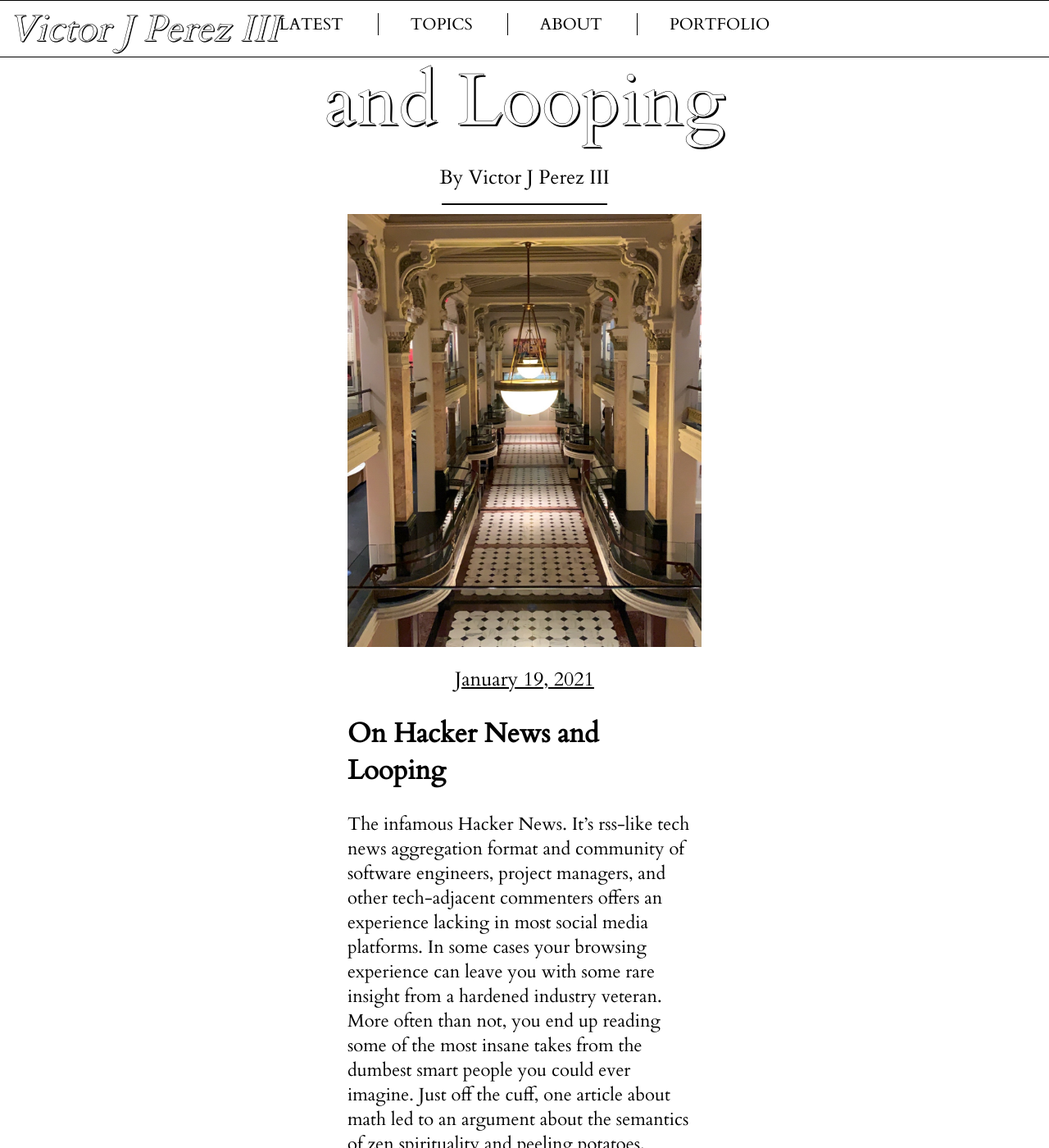
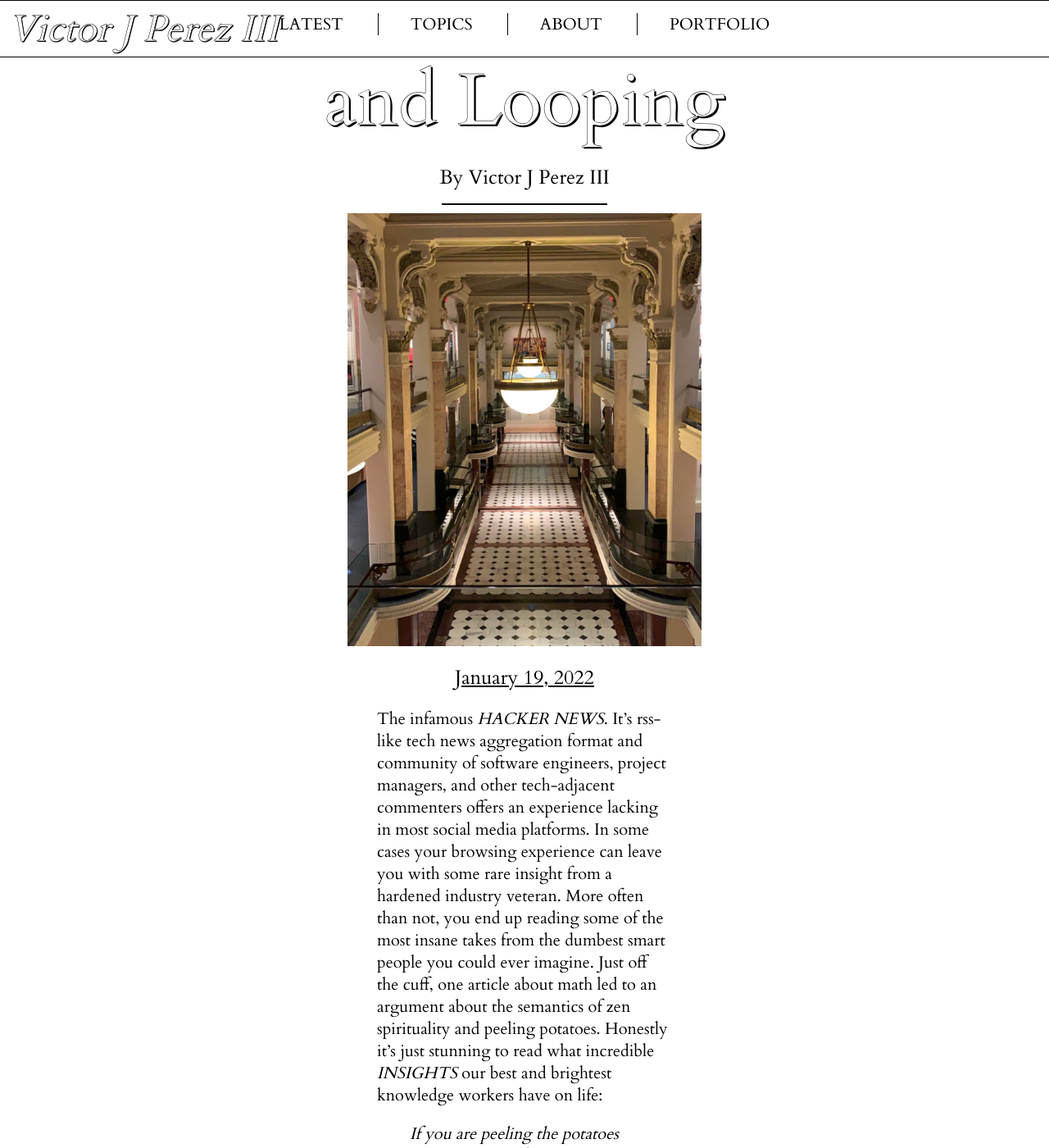
Before and after one commit to victorjperez/blog, a Jekyll site: the page built from _posts/2022-01-19-On-Hacker-News-and-Looping.markdown, in a window 1280 px wide and 1400 px high, scrolled down 193 px. Shown: the whole window at 82% size. Built offline with Jekyll 4.4.1, drawn with Linux system fonts in a browser that asks for light colours; some of the changed text lies outside the part shown.

Commit message:
font size & typos

```diff
--- a/_posts/2022-01-19-On-Hacker-News-and-Looping.markdown
+++ b/_posts/2022-01-19-On-Hacker-News-and-Looping.markdown
@@ -1,39 +1,38 @@
 ---
 layout: Page
 title: "On Hacker News and Looping"
-date: 2021-01-19 05:50:34 -0400
+date: 2022-01-19 05:50:34 -0400
 author: "Victor J Perez III"
 categories: [tech]
 image: "portrait.jpeg"
 excerpt_separator: <!--more-->
 ---
 
-# On Hacker News and Looping
-
-The infamous Hacker News. It's rss-like tech news aggregation format and community of software engineers, project managers, and other tech-adjacent commenters offers an experience lacking in most social media platforms. In some cases your browsing experience can leave you with some rare insight from a hardened industry veteran. More often than not, you end up reading some of the most insane takes from the dumbest smart people you could ever imagine. Just off the cuff, one article about math led to an argument about the semantics of zen spirituality and peeling potatoes. Honestly it's just stunning to read what incredible [insights](https://news.ycombinator.com/item?id=29999372) our best and brightest knowledge workers have on life:
-> If you are peeling the potatoes and have a bit of whole-hearted potato peeling and then immediately go off "wow, I was really focused there, what Zen potato peeling!" for a minute, well, those thoughts are not Zen spirituality. It's a common problem with reading or listening to stories about whole-hearted activity - one fills up with "Zen thoughts" for a while.
+The infamous [Hacker News](https://news.ycombinator.com/). It's rss-like tech news aggregation format and community of software engineers, project managers, and other tech-adjacent commenters offers an experience lacking in most social media platforms. In some cases your browsing experience can leave you with some rare insight from a hardened industry veteran. More often than not, you end up reading some of the most insane takes from the dumbest smart people you could ever imagine. <!--more-->Just off the cuff, one article about math led to an argument about the semantics of zen spirituality and peeling potatoes. Honestly it's just stunning to read what incredible [insights](https://news.ycombinator.com/item?id=29999372) our best and brightest knowledge workers have on life:
+>
+ *If you are peeling the potatoes and have a bit of whole-hearted potato peeling and then immediately go off "wow, I was really focused there, what Zen potato peeling!" for a minute, well, those thoughts are not Zen spirituality. It's a common problem with reading or listening to stories about whole-hearted activity - one fills up with "Zen thoughts" for a while.*
 
 Is this person correct? It doesn't matter. Every article posted to Hacker News is filled with banal arguments with varying levels of humor.
 
-One topic that is posted on Hacker News weekly is *Zettelkasten"* a note taking technique where notes relate and link to each other. I can't help mentioning one of the more psychotic systems I found in one of these [posts](https://lmy.medium.com/a-tour-to-my-zettelkasten-notes-dc26a75e5257), a template for a "Personal CRM" where you list out every contact you know, their relations, status, last contact, and what the last contact contained. Whoever wrote this article should really reconsider what they're trying to accomplish here. It cannot be healthy to compartmentalize relationships like this. People are not data points on a spreadsheet to keep track of.
+One topic that is posted on Hacker News weekly is *"Zettelkasten"* a note taking technique where notes relate and link to each other. I can't help mentioning one of the more psychotic systems I found in one of these [posts](https://lmy.medium.com/a-tour-to-my-zettelkasten-notes-dc26a75e5257), a template for a "Personal CRM" where you list out every contact you know, their relations, status, last contact, and what the last contact contained. Whoever wrote this article should really reconsider what they're trying to accomplish here. It cannot be healthy to compartmentalize relationships like this. People are not data points on a spreadsheet to keep track of.
 
 There was one positive thing out of all these note taking articles. Not the note taking system itself, but a comment that really made me reflect on many areas of my life. It was a [reply](https://news.ycombinator.com/item?id=23387255) to a criticism behind the intent of the system itself:
 
-> People love doing things that feel like work, but aren’t.
+> *People love doing things that feel like work, but aren’t.*
 >
-> I’m terrified of picking up new systems like this without having a purpose. I could spend hours building out a graph, admiring all of MY knowledge, but not really have any intended use for it other than telling others about it and how I’m going to use it someday.
+> *I’m terrified of picking up new systems like this without having a purpose. I could spend hours building out a graph, admiring all of MY knowledge, but not really have any intended use for it other than telling others about it and how I’m going to use it someday.*
 
 The reply was as follows:
 
->You're in a perceptive loop concerning this particular object (systems like this) then. You see future-self behaving as past-self did.
+>*You're in a perceptive loop concerning this particular object (systems like this) then. You see future-self behaving as past-self did.*
 >
->You can keep doing that, looping. People who are natural contingency planners do this all the time--they map their past onto future-self. Flexing this muscle because it's strongest.
+>*You can keep doing that, looping. People who are natural contingency planners do this all the time--they map their past onto future-self. Flexing this muscle because it's strongest.*
 >
->However this is also a good way of preventing yourself from re-exploring new objects through a different lens.
+>*However this is also a good way of preventing yourself from re-exploring new objects through a different lens.*
 >
->Or asking people, "here's what I tried--what are you doing differently?"
+>*Or asking people, "here's what I tried--what are you doing differently?"*
 >
->If you can treat it as a skill with unlimited outcomes per-experience, rather than a forced repetition of past-self, you get a huge mental plasticity bonus. Once you've gotten to that point you can also find yourself building your own tech with fewer crippling concerns about future outcomes. It's a great unlocking method.
+>*If you can treat it as a skill with unlimited outcomes per-experience, rather than a forced repetition of past-self, you get a huge mental plasticity bonus. Once you've gotten to that point you can also find yourself building your own tech with fewer crippling concerns about future outcomes. It's a great unlocking method.*
 
 While I'm skeptical about the validity of this comment, especially that last paragraph, it made me consider the concept of "looping." Age regression is a well-documented case of "looping," or coming back to what the mind and body know as comfortable. We make fun of freud all the time for pointing this out, but "looping" is an insidious trap in almost every areas of life. In the professional world, it manifests itself in a sort of "solidified seniority," where veterans in the field are prone to missing things because they think they've seen it all.
 
--- a/assets/main.scss
+++ b/assets/main.scss
@@ -11,7 +11,7 @@ body {
 }
 .page {
   z-index: 0;
-  font-size: 22px;
+  font-size: 20px;
   margin: 0;
   padding: 0;
   color: black;
@@ -96,7 +96,7 @@ h3 {
     text-align: left;
     margin: 0 auto;
     line-height: 30px;
-    font-size: 22px;
+    font-size: 20px;
     a {
       text-transform: uppercase;
       &:hover {
@@ -255,7 +255,7 @@ footer {
     max-width: 75%;
   }
   .post-content {
-    max-width: 60%;
+    max-width: 50%;
     margin: 0 auto;
   }
   .post-list {
```
